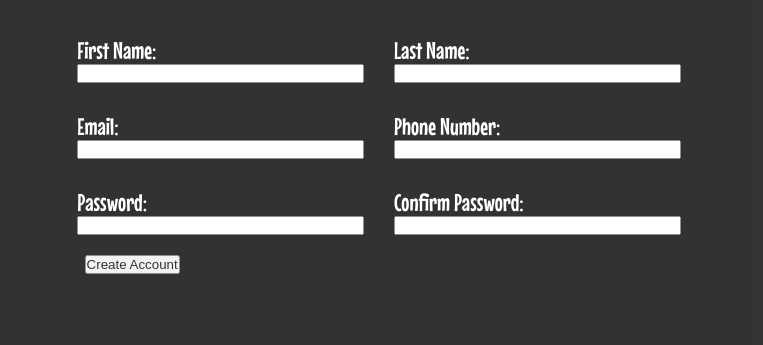
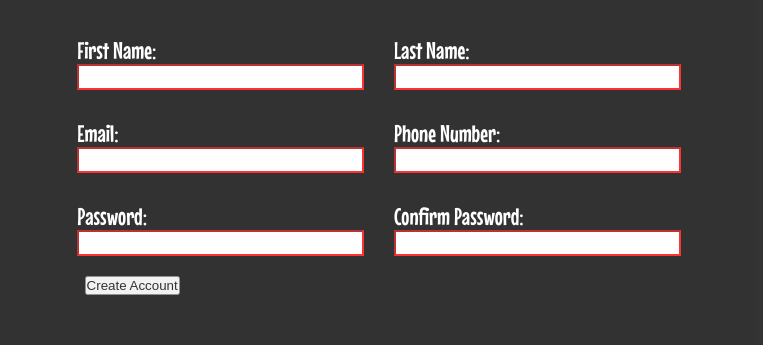
Before and after one commit to AnisYahya1/Sign-Up-Form, a plain HTML site: page index.html in a window 1280 px wide. Shown: the part 322-667 px from the top of the page, 517-1280 px from the left. Drawn offline with Linux system fonts and the light colour scheme.

Commit message:
Finished Sign up Form

```diff
--- a/index.html
+++ b/index.html
@@ -26,38 +26,38 @@
                     <div class="form">
                         <div class="input">
                             <label for="firstName">First Name:</label>
-                            <input type="text" id="firstName" name="firstName">
+                            <input type="text" id="firstName" name="firstName" required>
                         </div>
 
                         <div class="input">
-                        <label for="lastName">Last Name:</label>
-                        <input type="text" id="lastName" name="lastName">
+                            <label for="lastName">Last Name:</label>
+                            <input type="text" id="lastName" name="lastName" required>
                         </div>
 
                         <div class="input">
-                        <label for="email">Email:</label>
-                        <input type="email" id="email" name="email">
+                            <label for="email">Email:</label>
+                            <input type="email" id="email" name="email" required>
                         </div>
 
                         <div class="input">
-                        <label for="number">Phone Number:</label>
-                        <input type="text" id="number" name="number">
+                            <label for="number">Phone Number:</label>
+                            <input type="text" id="number" name="number" required>
                         </div>
 
                         <div class="input">
-                        <label for="pass">Password:</label>
-                        <input type="password" id="pass" name="pass">
+                            <label for="pass">Password:</label>
+                            <input type="password" id="pass" name="pass" required>
                         </div>
 
                         <div class="input">
-                        <label for="cpass">Confirm Password:</label>
-                        <input type="password" id="cpass" name="cpass">
+                            <label for="cpass">Confirm Password:</label>
+                            <input type="password" id="cpass" name="cpass" required>
                         </div>
                     </div>
 
                 </form>
 
-                <button class = 'button'>Create Account</button>
+                <button type='submit' class = 'button'>Create Account</button>
 
 
         </div>
--- a/styles.css
+++ b/styles.css
@@ -73,10 +73,10 @@ img[src='logo.png'] {
     color: white;
     font-size: 1.5rem;
     display: flex;
-    flex-direction: row;
     flex-wrap: wrap;
     gap: 30px;
     justify-content: center;
+    align-items: center;
 }
 
 .input {
@@ -91,3 +91,15 @@ img[src='logo.png'] {
     margin-left: 7vw;
     margin-top: 20px;
 }
+
+input {
+    font-size: 1.2rem;
+}
+
+input:invalid {
+    border-color: red;
+  }
+
+  input:valid {
+    border-color: green;
+  }
```
